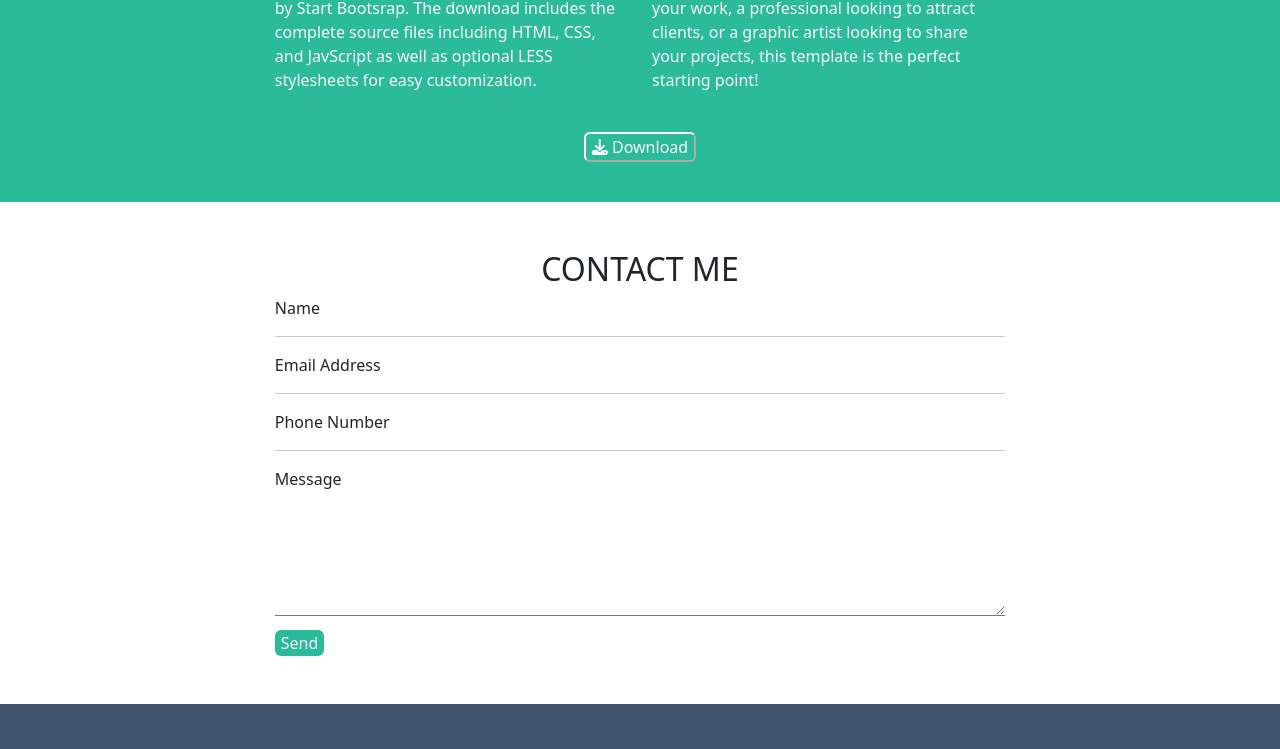
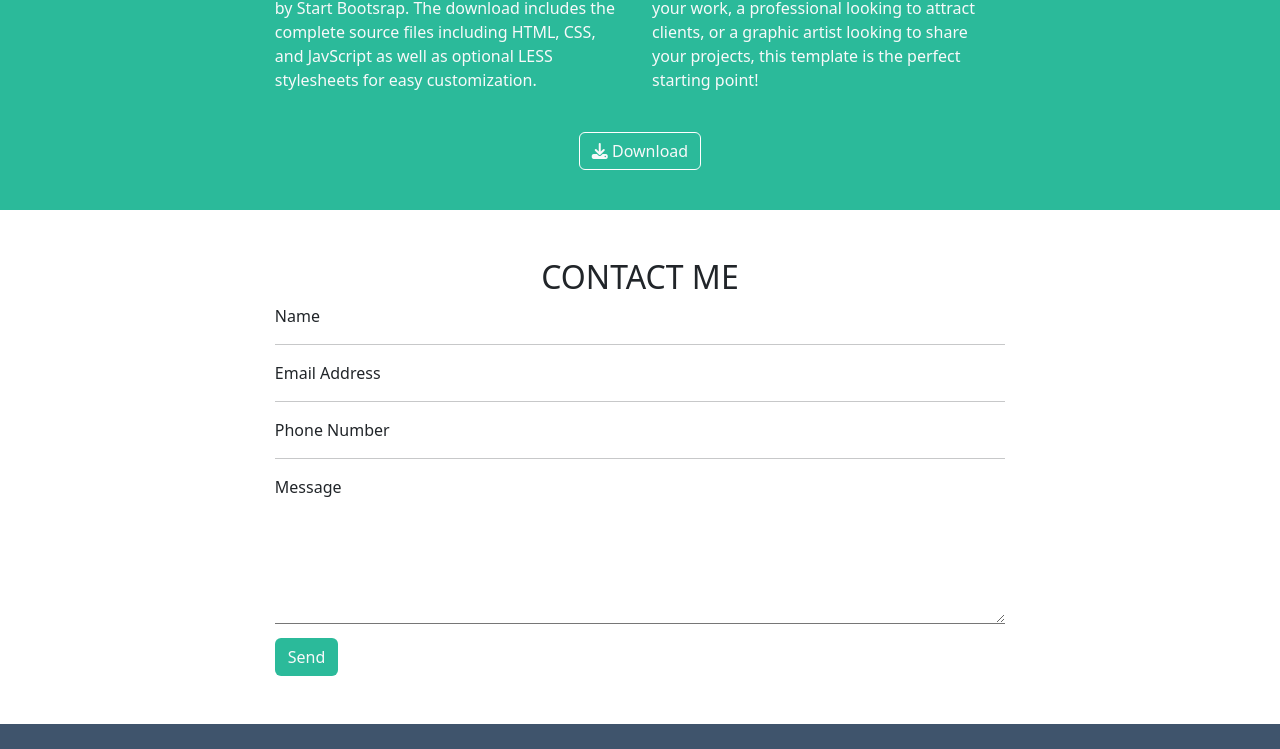
Before and after one commit to SalvatoreBono/html-css-bootstrap-freelancer, a plain HTML site: page index.html in a window 1280 px wide. Shown: the part 1319-2068 px from the top of the page. Drawn offline with nearby package versions, Linux system fonts and the light colour scheme.

Commit message:
add btn bootstrap

```diff
--- a/index.html
+++ b/index.html
@@ -109,7 +109,7 @@
           </div>
           <div class="d-flex justify-content-center">
             <button
-              class="text-center bg-transparent text-light rounded border-white m-4"
+              class="btn text-center bg-transparent text-light border-white m-4"
             >
               <i class="fa-solid fa-download"></i> Download
             </button>
@@ -134,7 +134,7 @@
             rows="5"
           ></textarea>
         </div>
-        <button class="bg-hero rounded border-0 text-light mt-2">Send</button>
+        <button class="btn bg-hero text-light mt-2">Send</button>
       </section>
     </main>
     <footer>
```
